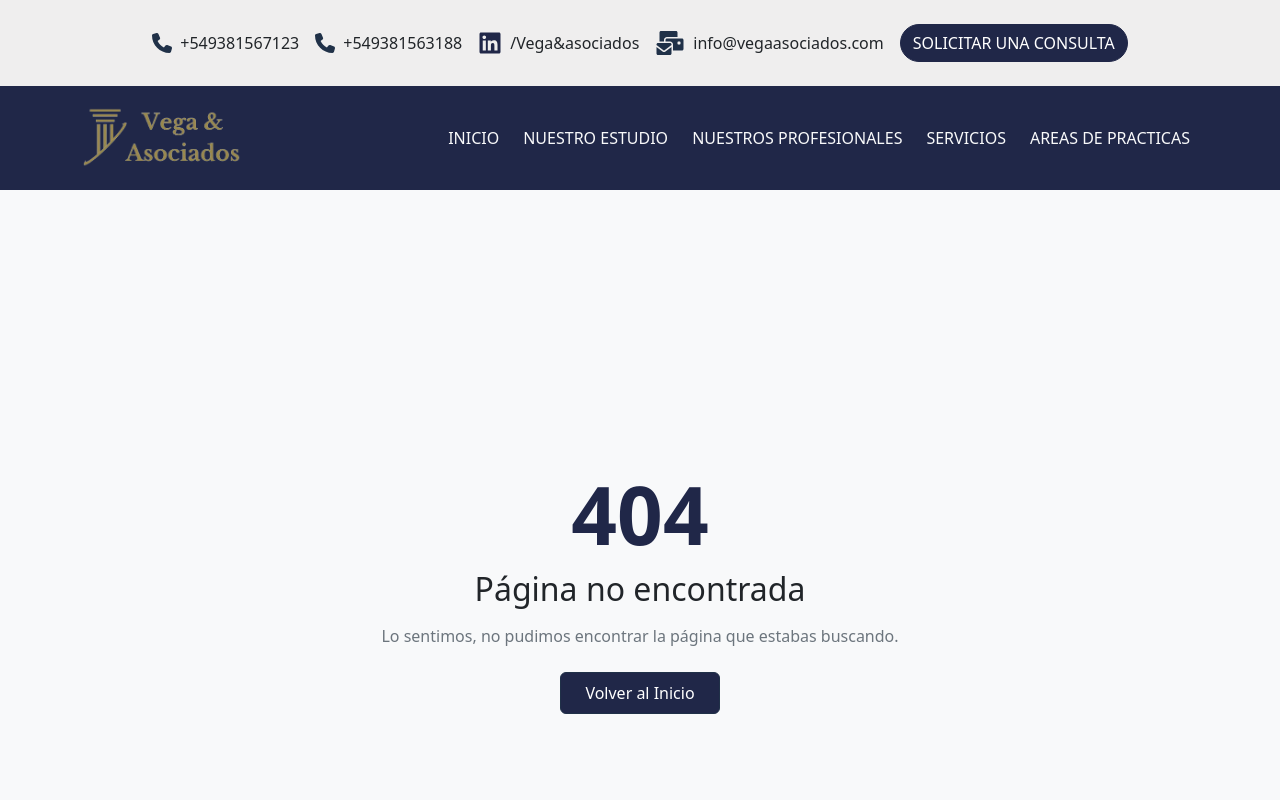
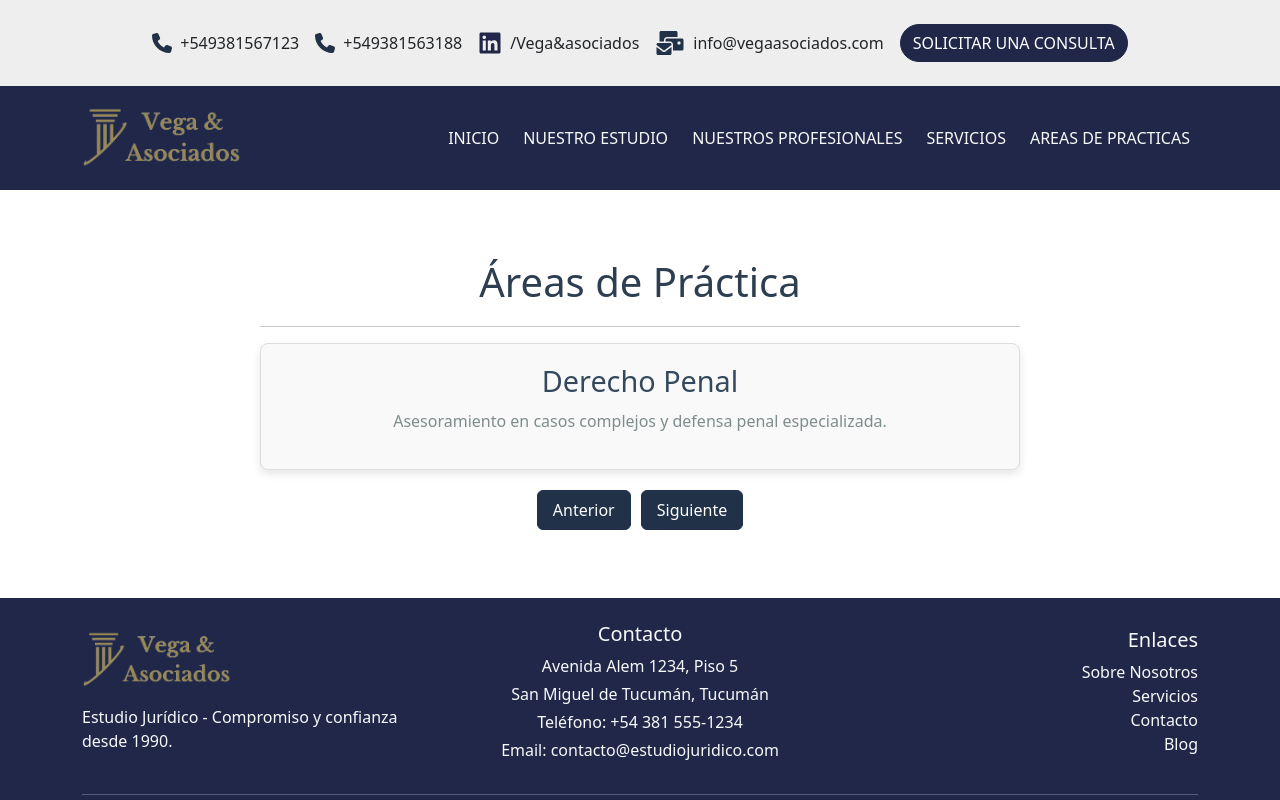
Before and after one commit to SheylaAstorga/EstudioJuridico, a React (Vite) app: page /practicas in a window 1280 px wide. Shown: the top 800 px of the page. Built offline with nearby package versions, Linux system fonts and the light colour scheme; a web font is replaced by a local one.

Commit message:
quedo realizada la pagina area de practicas

```diff
--- a/package.json
+++ b/package.json
@@ -16,6 +16,7 @@
     "@fortawesome/free-solid-svg-icons": "^6.7.1",
     "@fortawesome/react-fontawesome": "^0.2.2",
     "bootstrap": "^5.3.3",
+    "framer-motion": "^11.14.1",
     "react": "^18.3.1",
     "react-bootstrap": "^2.10.6",
     "react-dom": "^18.3.1",
--- a/src/App.css
+++ b/src/App.css
@@ -160,15 +160,57 @@ h2{
 }
 
 
+.areas-container {
+  max-width: 800px;
+  margin: 0 auto;
+  text-align: center;
+  padding: 20px;
+}
 
+.title {
+  font-size: 2.5rem;
+  margin-bottom: 20px;
+  color: #2c3e50;
+}
 
+.area-display {
+  padding: 20px;
+  border: 1px solid #ddd;
+  border-radius: 8px;
+  background-color: #f9f9f9;
+  margin-bottom: 20px;
+  box-shadow: 0 4px 8px rgba(0, 0, 0, 0.1);
+  transition: all 0.3s ease-in-out;
+}
 
+.area-title {
+  font-size: 1.8rem;
+  color: #34495e;
+  margin-bottom: 10px;
+}
 
+.area-description {
+  font-size: 1rem;
+  color: #7f8c8d;
+}
 
+.button-group {
+  display: flex;
+  justify-content: center;
+  gap: 10px;
 
+}
 
+.botonAnt {
+  font-size: 1rem;
+  padding: 7px 15px;
+  background-color: #203148;
+  border-color: #203148;
+}
 
-
+.botonAnt:hover{
+  background-color: #34495e;
+}
 
 
 
--- a/src/App.jsx
+++ b/src/App.jsx
@@ -9,6 +9,7 @@ import Error404 from "./components/pages/Error404";
 import NuestroEstudio from "./components/pages/NuestroEstudio";
 import NuestrosProfesionales from "./components/pages/NuestrosProfesionales";
 import NuestrosServicios from "./components/pages/NuestrosServicios";
+import AreasPractica from "./components/pages/AreasPractica";
 
 function App() {
   return (
@@ -22,6 +23,7 @@ function App() {
           <Route path="/estudio" element={<NuestroEstudio></NuestroEstudio>}></Route>
           <Route path="/profesionales" element={<NuestrosProfesionales></NuestrosProfesionales>}></Route>
           <Route path="/servicios" element={<NuestrosServicios></NuestrosServicios>}></Route>
+          <Route path="/practicas" element={<AreasPractica></AreasPractica>}></Route>
         </Routes>
         <Footer></Footer>
       </BrowserRouter>
--- /dev/null
+++ b/src/components/pages/AreasPractica.jsx
@@ -0,0 +1,66 @@
+import React, { useState } from "react";
+import { Container, Button } from "react-bootstrap";
+
+const areas = [
+  {
+    title: "Derecho Penal",
+    description:
+      "Asesoramiento en casos complejos y defensa penal especializada.",
+  },
+  {
+    title: "Derecho Civil",
+    description:
+      "Resolución de conflictos civiles y redacción de contratos legales.",
+  },
+  {
+    title: "Derecho Laboral",
+    description: "Defensa de los derechos de trabajadores y empleadores.",
+  },
+  {
+    title: "Derecho Familiar",
+    description: "Asesoramiento en divorcios, adopciones y sucesiones.",
+  },
+  {
+    title: "Asesoría Empresarial",
+    description: "Experiencia jurídica y visión empresarial para impulsar tu éxito. Potenciamos tu empresa con asesoramiento legal estratégico para decisiones acertadas y gestión de riesgos eficiente.",
+  },
+  {
+    title: "Derecho Comercial",
+    description: "Colaboramos para impulsar objetivos comerciales. Colaboramos para impulsar tus objetivos y marcar la diferencia en tu estrategia comercial.",
+  },
+];
+
+const AreasPractica = () => {
+  const [currentIndex, setCurrentIndex] = useState(0);
+
+  const nextArea = () => {
+    setCurrentIndex((prevIndex) => (prevIndex + 1) % areas.length);
+  };
+
+  const previousArea = () => {
+    setCurrentIndex(
+      (prevIndex) => (prevIndex - 1 + areas.length) % areas.length
+    );
+  };
+
+  return (
+    <Container className="areas-container my-5">
+      <h2 className="title">Áreas de Práctica</h2>
+      <hr />
+      <div className="area-display">
+        <h3 className="area-title">{areas[currentIndex].title}</h3>
+        <p className="area-description">{areas[currentIndex].description}</p>
+      </div>
+      <div className="button-group">
+        <Button onClick={previousArea}  className="botonAnt">
+          Anterior
+        </Button>
+        <Button onClick={nextArea} className="botonAnt" >
+          Siguiente
+        </Button>
+      </div>
+    </Container>
+  );
+};
+
+export default AreasPractica;
```
Also changed, not shown: 1 other file (tests, documents, lock files or other folders).
